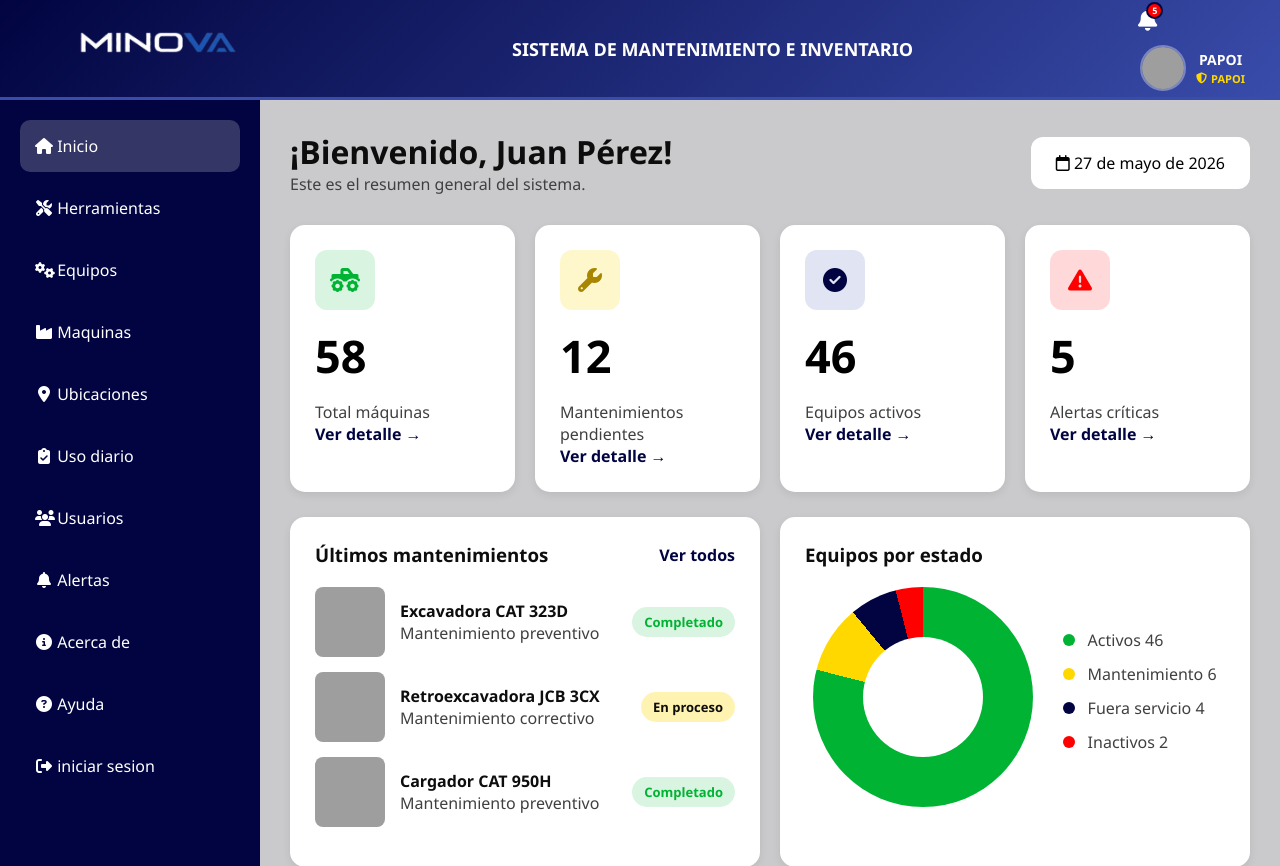
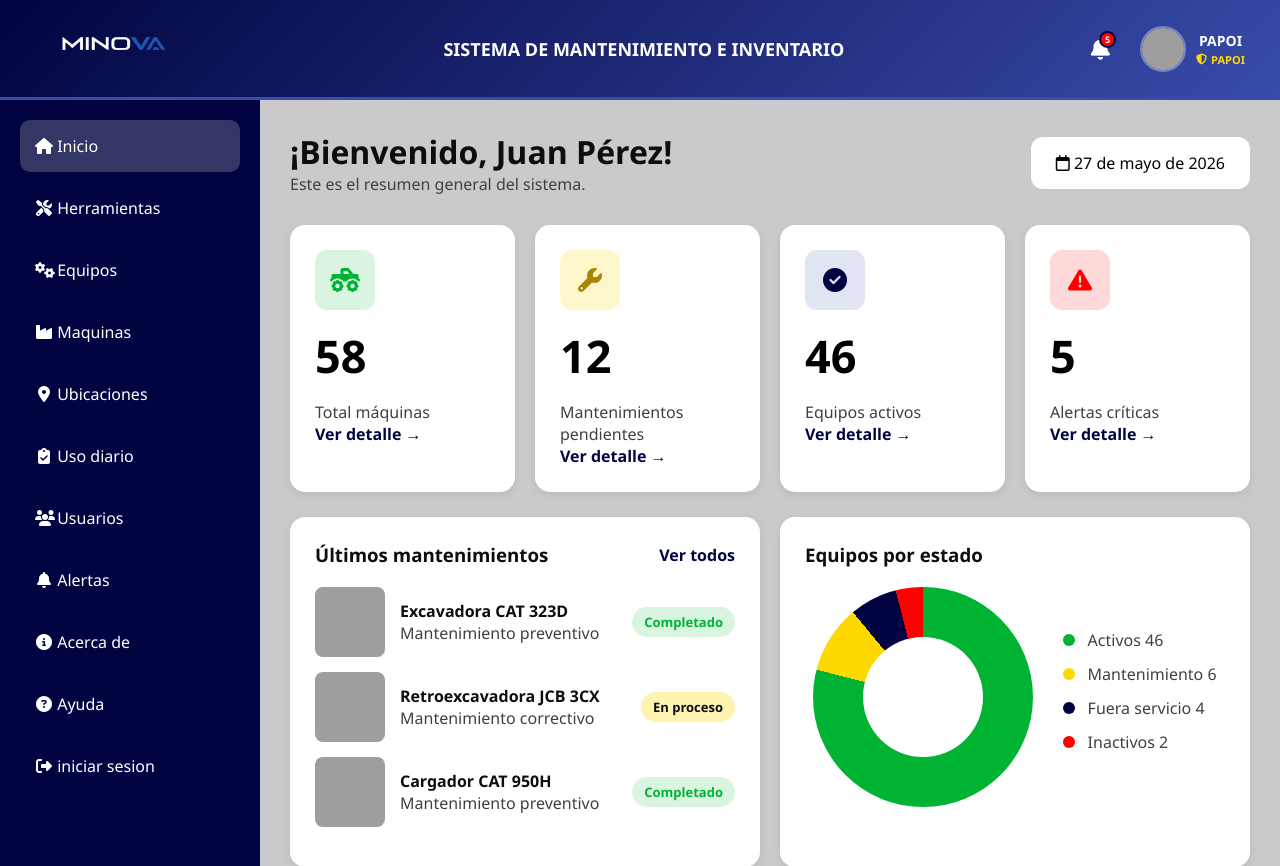
Before and after one commit to Organizacion-Minova/MINOVA, a PHP site: page /html/index.html in a window 1280 px wide. Shown: the top 866 px of the page. Run offline with PHP 8.4, Linux system fonts and the light colour scheme; grey boxes are pictures that could not be loaded.

Commit message:
grid base casi completado

```diff
--- a/html/base.html
+++ b/html/base.html
@@ -1,3 +1,4 @@
+<div class="grid-base">
     <header class="topbar">
         <div class="logo">
             <img src="../img/Minova - logo1.png" alt="MINOVA">
@@ -6,7 +7,7 @@
 
         <nav class="user-info">
             <!-- ── BOTÓN CAMPANA ── -->
-        <div style="position:relative;">
+
                 <button class="bell-btn" id="btnCampana" title="Alertas">
                     <i class="fa-solid fa-bell"></i>
                     <span class="bell-badge" id="bellBadge">5</span>
@@ -78,8 +79,6 @@
 
     </header>
 
-<div class="container">
-
     <aside class="sidebar">
             <ul>
                 <li>
@@ -135,20 +134,23 @@
 
         </aside>
 
-    <!-- Aquí se insertará el contenido de cada página -->
-    <main id="contenido"></main>
-
-</div>
+            <main id="contenido">
+                <div class="grid-container"></div>
+            </main>
 
     <footer>
         <div class="secFooterPrincipal">
             <img class="logoSenaFooter" src="../img/logo-sena-blanco.png" alt="SENA">
             <img class="logoSmaqFooter" src="../img/Minova - logo2.png" alt="MINOVA">
+        <div class="descripcion-logos">
             <br>Sistema de Mantenimiento y inventariado de elementos Mineros
             <br> Copyright © 2026. Todos los derechos reservados.
         </div>
+        </div>
+
         <div class="infoFooter">
             <br><strong>CONTACTANOS</strong>
             <br>minovaskls@gmail.com
         </div>
     </footer>
+</div>
--- a/html/index.html
+++ b/html/index.html
@@ -4,12 +4,11 @@
     <meta charset="UTF-8">
     <meta name="viewport" content="width=device-width, initial-scale=1.0">
     <title>MINOVA - INICIO</title>
-
     <link rel="stylesheet" href="../styles/base.css">
     <link rel="stylesheet" href="../styles/estilos_index.css">
-
-    <link rel="stylesheet"
-        href="https://cdnjs.cloudflare.com/ajax/libs/font-awesome/6.5.1/css/all.min.css">
+    <link rel="stylesheet"href="https://cdnjs.cloudflare.com/ajax/libs/font-awesome/6.5.1/css/all.min.css">
+    <script src="../scripts/base.js" defer></script>
+    <script src="../scripts/busqueda.js" defer></script>
 </head>
 <body>
 
@@ -18,6 +17,7 @@
 
     <!-- Contenido de esta página -->
     <template id="page-content">
+        <div class="grid-container">
             <div class="welcome">
                 <div>
                     <h1>¡Bienvenido, Juan Pérez!</h1>
@@ -138,7 +138,6 @@
                     </div>
 
                 </div>
-
             </section>
 
             <!-- ALERTAS -->
@@ -165,11 +164,8 @@
                 </div>
 
             </section>
-
+        </div>
     </template>
-
-    <script src="../scripts/base.js"></script>
-    <script src="../scripts/busqueda.js"></script>
 
 </body>
 </html>
--- a/styles/base.css
+++ b/styles/base.css
@@ -22,17 +22,110 @@
 /* ======================
    ESTRUCTURA GENERAL
 ====================== */
+.topbar{grid-area: topbar}
+.sidebar{grid-area: sidebar;}
+#contenido{grid-area: contenido;}
+footer{grid-area: footer;}
 
-html,
-body{
-    height:100%;
+.grid-base{
+    min-height: 100vh;
+    display:grid;
+
+
+    @media(max-width:767px){
+
+    /*celular*/
+    /* grid-template:
+        "topbar topbar" auto
+        "sidebar contenido" 1fr
+        "footer footer" auto
+        / 260px 1fr; */
+         grid-template:
+        "topbar topbar"
+        "sidebar contenido"
+        "footer footer";
+
+    .topbar{
+         display:grid;
+
+        grid-template-columns:
+           auto 1fr auto;
+
+
+        align-items:center;
+    }
+    /* ocultar nombre perfil
+    .profile-btn div{
+        display:none;
+    } */
+
+    .sidebar{
+        width:60px;
+        padding:10px 6px;
+    }
+    .sidebar li a{
+        display:none;
+    }
+    .sidebar li{
+        justify-content:center;
+        gap:0;
+    }
+    .topbar h2{
+        display:none;
+    }
+    /* .profile-btn h4,
+    .profile-btn .role-tag{
+        display:none;
+    }  */
+      .logo img{
+        max-width:120px;
+    }
+
+    footer{
+        display: grid;
+        grid-template-columns: auto;
+        align-items:center;
+    }
+
+   .descripcion-logos{
+    display: none;
+   }
 }
 
-body{
-    min-height:100vh;
-    display:flex;
-    flex-direction:column;
-    background:var(--fondo);
+
+/* @media(max-width:900px){
+    .sidebar{
+        width:200px;
+    }
+    .topbar h2{
+        font-size:14px;
+    }
+}*/
+
+
+
+/* tableeeeeeeeeeeeeeeeeeet */
+    @media (min-width: 768px) {
+
+        grid-template:
+        "topbar topbar" 50px
+        "topbar topbar" 50px
+        "sidebar contenido"auto
+        "footer footer" 100px/
+         auto auto;
+
+
+    }
+
+    @media (min-width: 992px) {
+        /* definir ancho a diferentes dispositivos, en este caso desktop */
+        grid-template:
+        /* crear columnas */
+        "topbar topbar" auto
+        "sidebar contenido" 1fr
+        "footer footer" auto
+        / 260px 1fr;
+    }
 }
 
 /* ======================
@@ -73,7 +169,9 @@ body{
 .user-info{
     display:flex;
     align-items:center;
-    gap:18px;
+    gap:.75rem;
+
+    flex-shrink:0;
 }
 
 /* ======================
--- a/styles/componentes.css
+++ b/styles/componentes.css
@@ -1,9 +1,6 @@
 /* ======================
-   Aqui van botones
+   Aqui van botones osi osi osio osi osi osi osiosi osi
 ====================== */
-
-
-
 /*bases boton*/
 button{
     border:none;
--- a/styles/estilos_index.css
+++ b/styles/estilos_index.css
@@ -1,4 +1,56 @@
+/*grid general de la pagina
+grid contenedor= grid individual de cada pagina*/
+.welcome{grid-area: bienvenida;}
+.cards{grid-area: secciones;}
+.middle{grid-area: paneles;}
+.alerts-panel{grid-area: alertas;}
 
+body{
+    background: var(--contenedor);
+}
+
+
+.grid-contenedor{
+    display:grid;
+    gap:20px;
+
+    grid-template:
+        "bienvenida"
+        "secciones"
+        "paneles"
+        "alertas";
+
+        /* definir ancho a diferentes dispositivos, en este caso tablet */
+@media (min-width: 768px) {
+
+        grid-template:
+            /* crear columnas */
+            "topbar topbar" auto
+            "topbar topbar" auto
+            "img hj1" auto
+            "hj2 descripcion" auto
+            "boton-volver boton-mantenimientos" auto
+            "boton boton"auto
+            "footer footer" auto
+            / 50% auto; /* definir ancho de columnas */
+    }
+
+        @media (min-width: 992px) {
+          gap:10px;
+        /* definir ancho a diferentes dispositivos, en este caso desktop */
+        grid-template:
+
+            /* crear columnas */
+            "topbar topbar" auto
+            "img hj1" auto
+            "hj2 descripcion" auto
+            "boton-volver boton-mantenimientos" auto
+            "boton boton"auto
+            "footer footer" auto
+
+            / auto 50%; /* definir ancho de columnas */
+    }
+}
 
 .logout{
     border:none;
@@ -9,13 +61,8 @@
     text-align:left;
 }
 
-/* CONTENIDO */
 
-main,
-.content{
-    flex:1;
-    padding:30px;
-}
+
 
 /* BIENVENIDA */
 
@@ -243,7 +290,7 @@ main,
     background:var(--rojo);
 }
 
-/* ALERTAS */
+
 
 .alerts{
     margin-top:20px;
```
Also changed, not shown: other parts of styles/base.css (+7 -40 lines), html/hj_maquina.html (+4 -3 lines), styles/hj_maquina.css (+4 -8 lines). Lines whose indentation alone changed are shown as unchanged.
